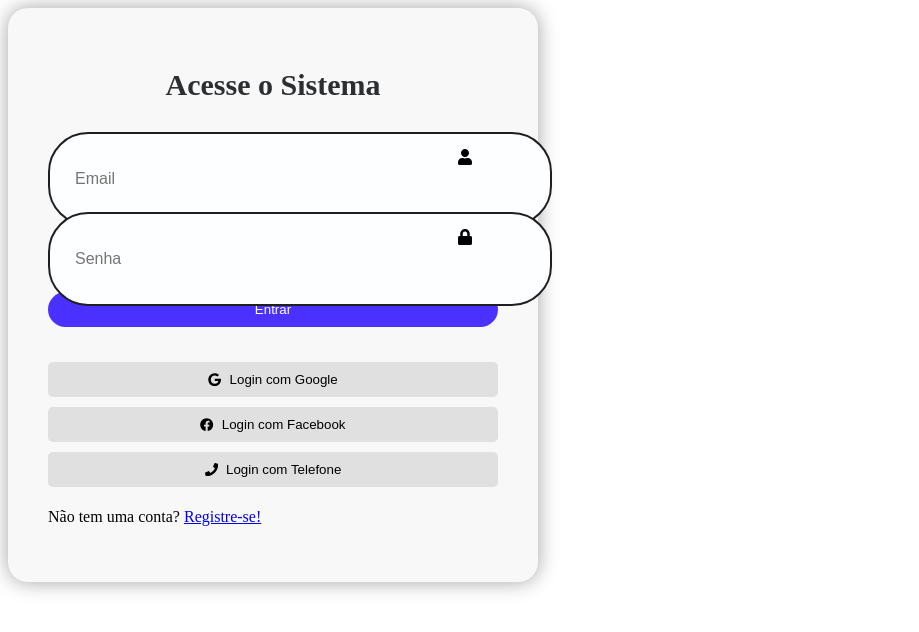
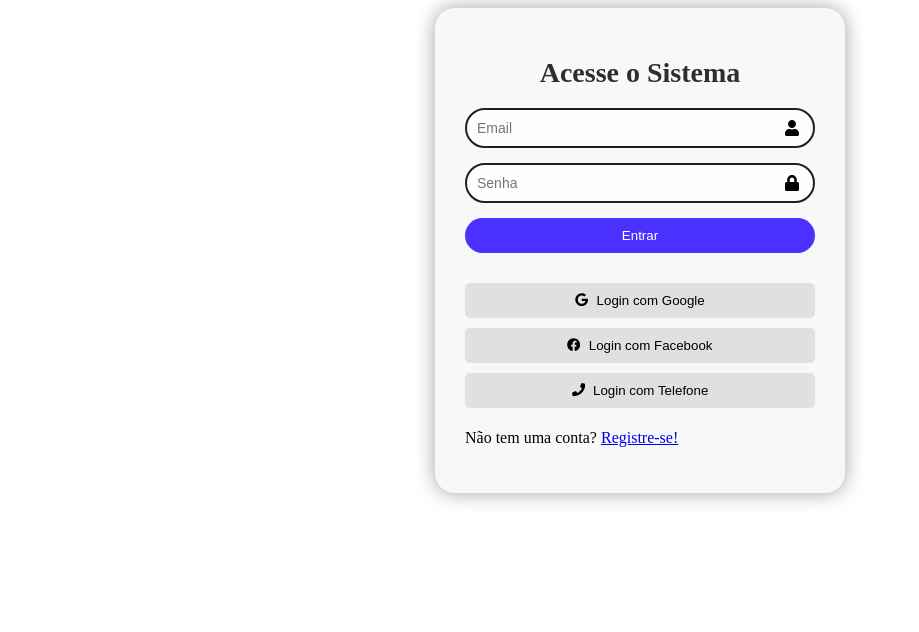
Before and after one commit to Noaru35/StockManager, a React (Vite) app: page / in a window 1280 px wide. Shown: the top 632 px of the page, without its empty margins (0-919 px from the left). Built offline with nearby package versions, Linux system fonts and the light colour scheme.

Commit message:
Atualizando

```diff
--- a/src/Components/Login/Login.css
+++ b/src/Components/Login/Login.css
@@ -1,38 +1,42 @@
 /* src/Components/Login/Login.css */
 .container {
-    width: 450px;
+    width: 350px; /* Largura do formulário */
     background-color: #F8F8F8;
-    padding: 40px;
+    padding: 30px; /* Padding do formulário */
     border-radius: 20px;
     box-shadow: 0px 0px 20px #a3a3a3;
+    margin: auto; /* Centraliza o formulário */
+    display: flex; /* Flex para centralizar */
+    flex-direction: column; /* Direção em coluna */
+    justify-content: center; /* Centraliza verticalmente */
 }
 
 .container h1 {
     text-align: center;
-    font-size: 30px;
+    font-size: 28px; /* Tamanho da fonte do título */
     color: rgb(44, 47, 49);
 }
 
 .input-field {
     position: relative;
-    width: 100%;
-    height: 50px;
-    margin: 30px auto;
+    width: 100%; /* Garantindo que ocupe toda a largura */
+    margin: 15px 0; /* Reduzido o margin */
 }
 
 .input-field input {
-    width: 100%;
-    height: 100%;
+    width: 100%; /* Largura do input ajustada */
+    height: 40px; /* Diminuído para 40px */
     background-color: rgb(253, 254, 255);
     border: 2px solid #1F1F1F;
-    border-radius: 40px;
-    padding: 20px 25px;
-    font-size: 16px;
+    border-radius: 20px; /* Reduzido o border-radius */
+    padding: 10px; /* Padding ajustado */
+    font-size: 14px; /* Tamanho da fonte reduzido */
+    box-sizing: border-box; /* Para incluir padding e border no tamanho total */
 }
 
 .icon {
     position: absolute;
-    right: 25px;
+    right: 15px; /* Ajustado para corresponder ao tamanho do input */
     top: 50%;
     transform: translateY(-50%);
 }
@@ -41,7 +45,7 @@
     width: 100%;
     background-color: #4B31FF;
     border: none;
-    border-radius: 40px;
+    border-radius: 20px; /* Reduzido o border-radius */
     padding: 10px;
     color: white;
     cursor: pointer;
@@ -51,7 +55,7 @@
 .social-login {
     display: flex;
     flex-direction: column;
-    margin-top: 20px;
+    margin-top: 15px; /* Ajustado para o espaço superior */
 }
 
 .social-login button {
```
